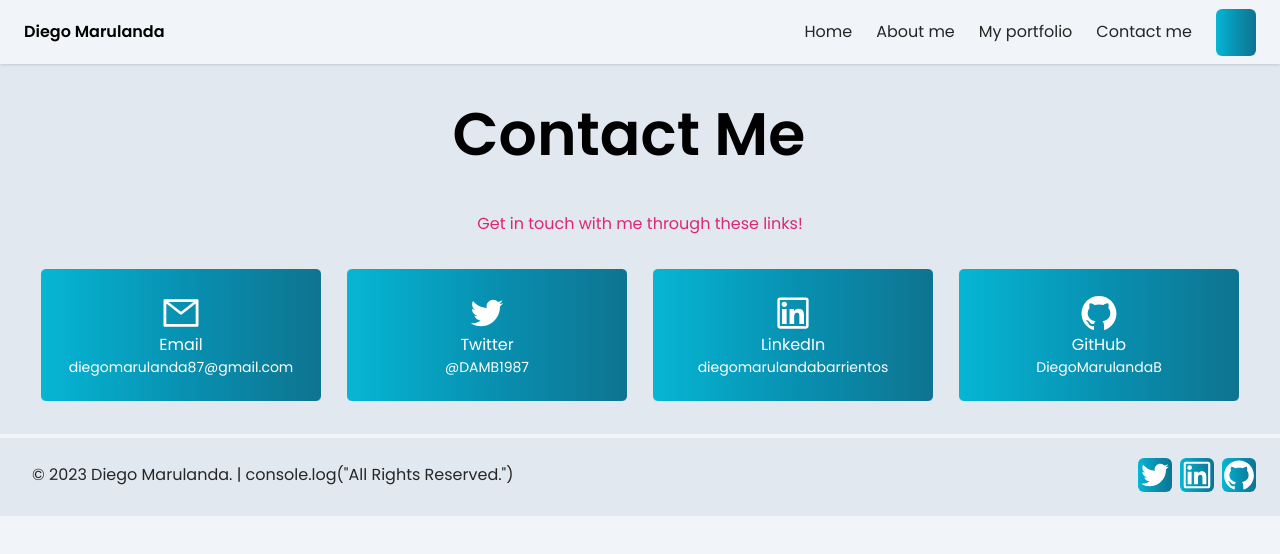
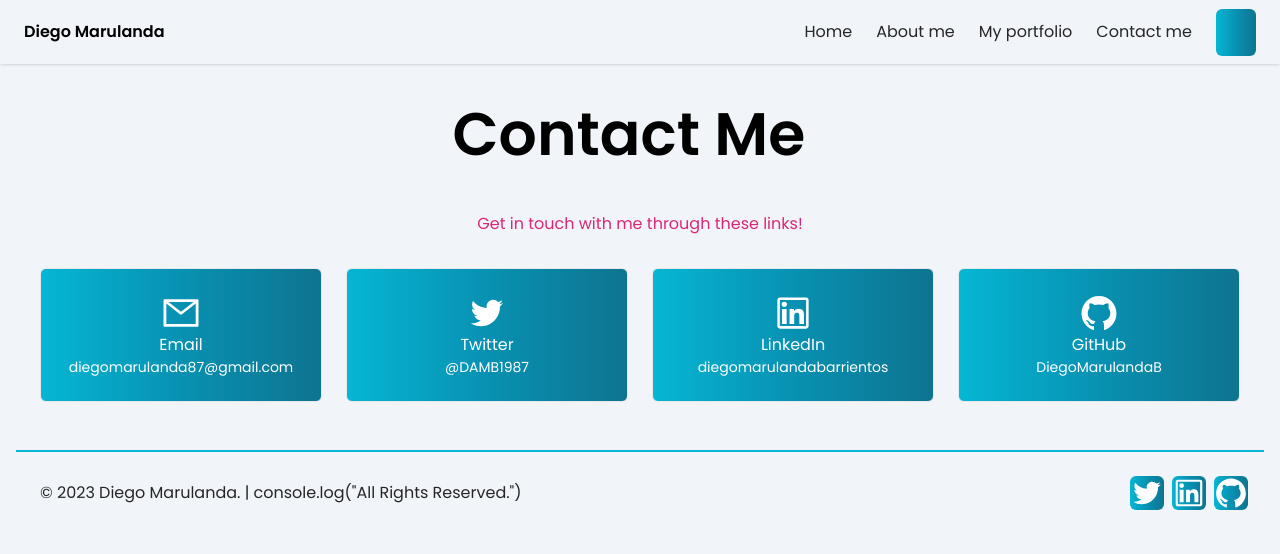
Before and after one commit to DiegoMarulandaB/Portfolio, a Next.js app: page /contact in a window 1280 px wide. Shown: the top 554 px of the page. Built offline with nearby package versions, Linux system fonts and the light colour scheme; some icons are missing.

Commit message:
add color change in footer and contact

```diff
--- a/src/app/contact/page.tsx
+++ b/src/app/contact/page.tsx
@@ -5,13 +5,13 @@ import AnimatedText from '@/components/AnimatedText/AnimatedText'
 
 const Contact: React.FC = () => {
   return (
-    <div className="bg-slate-200 dark:bg-slate-700 py-8 px-4 sm:px-6 lg:px-8">
+    <div className="bg-slate-100 dark:bg-slate-700 py-8 px-4 sm:px-6 lg:px-8">
       <div className="max-w-7xl mx-auto">
         <div className="flex flex-col text-center items-center justify-center mt-14">
           <h2 className="text-center mb-4">
             <AnimatedText text="Contact me" className="mr-2 mb-2  mt-2" />
           </h2>
-          <p className="bg-slate-200 dark:bg-slate-700 mb-4 mt-4 text-center mx-2 mr-2 text-1xl text-pink-600">
+          <p className="bg-slate-100 dark:bg-slate-700 mb-4 mt-4 text-center mx-2 mr-2 text-1xl text-pink-600">
             Get in touch with me through these links!
           </p>
         </div>
--- a/src/app/not-found.tsx
+++ b/src/app/not-found.tsx
@@ -2,7 +2,7 @@ import Link from 'next/link'
 
 export default function NotFound() {
   return (
-    <div className="bg-slate-200 dark:bg-slate-700 py-4 px-4 sm:px-6 lg:px-8">
+    <div className="bg-slate-100 dark:bg-slate-700 py-4 px-4 sm:px-6 lg:px-8">
       <div className="min-h-screen flex items-center justify-center">
         <div className="max-w-md mx-auto text-white bg-gradient-to-r from-cyan-500 via-cyan-600 to-cyan-700    p-8 rounded-md shadow-lg border-2 border-gray-800">
           <h1 className="text-white-900 text-4xl font-bold mb-4">Error 404</h1>
--- a/src/components/Footer/Footer.tsx
+++ b/src/components/Footer/Footer.tsx
@@ -3,7 +3,8 @@ import { AiOutlineGithub, AiOutlineTwitter, AiOutlineLinkedin } from 'react-icon
 
 const Footer = () => {
   return (
-    <footer className=" mx-auto max-w-10xl  px-2 sm:px-2 md:max-w-10xl bg-slate-200  dark:bg-slate-800  ">
+    <footer className=" mx-auto max-w-10xl  px-4 sm:px-4 md:max-w-10xl bg-slate-100  dark:bg-slate-700  ">
+      <hr className="bg-slate-200  bg-gradient-to-r from-cyan-600 border-b border-cyan-500 mt-4" />
       <div className="mx-auto p-4 flex flex-col items-center justify-center text-center md:flex-row md:justify-between mt-1">
         <div className="flex flex-row items-center justify-between space-x-2 mb-2  mt-1 text-neutral-800 dark:text-neutral-100 mx-2 mr-2 ">
           &copy; {new Date().getFullYear()} Diego Marulanda. | console.log("All Rights Reserved.")
--- a/src/components/Navigation/Navigation.tsx
+++ b/src/components/Navigation/Navigation.tsx
@@ -23,7 +23,7 @@ export default function Navigation() {
 
   // w-full mx-auto px-4 sm:px-20 fixed top-0 z-50 shadow
   return (
-    <header className="w-full mx-auto px-4 sm:px-30 fixed top-0 z-50 shadow bg-slate-100 dark:bg-slate-700 dark:border-b dark:border-cyan-500 ">
+    <header className="w-full mx-auto px-4 sm:px-30 fixed top-0 z-50 shadow bg-slate-100 dark:bg-slate-700  ">
       <div className="justify-between  md:items-center md:flex  ">
         <div>
           <div className="flex items-center justify-between py-3 md:py-5 md:block ">
```
